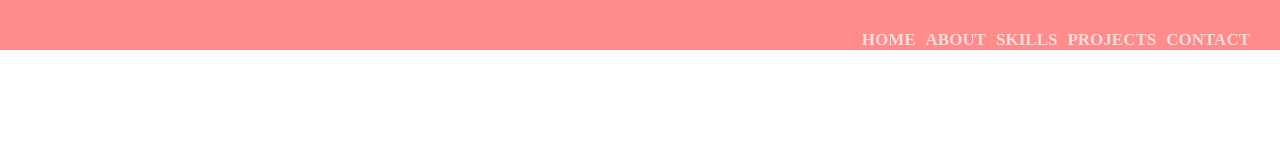
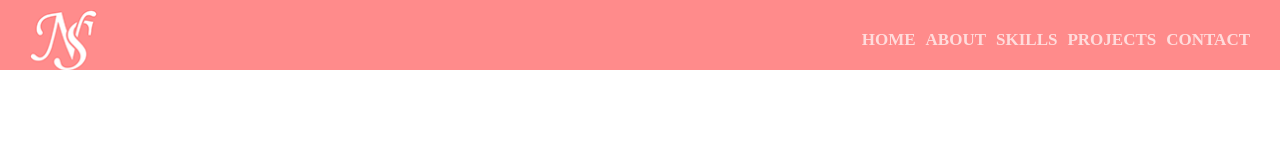
Before and after one commit to nabilster/Website_Angular, a plain HTML site: page index.html at #!/home in a window 1280 px wide. Drawn offline with nearby package versions, Linux system fonts and the light colour scheme; some packages are replaced by stand-ins of ours.

Commit message:
added logo and styled

```diff
--- a/style.css
+++ b/style.css
@@ -14,6 +14,16 @@
 .header{
     background-color:#ff8b8b;
     overflow: auto;
+}
+
+.logo{
+    height: 60px;
+    width: 70px;
+    background-image:url(imgs/ns2.png);
+    background-size: cover;
+    float: left;
+    margin:10px 0 0 30px;
+
 }
 
 .nav{
--- a/templates-home.html
+++ b/templates-home.html
@@ -1,4 +1,5 @@
 <div class="header">
+    <div class="logo" ></div>
     <div class="nav">
         <a ui-sref="contact">Contact</a>
         <a ui-sref="projects">Projects</a>
```
